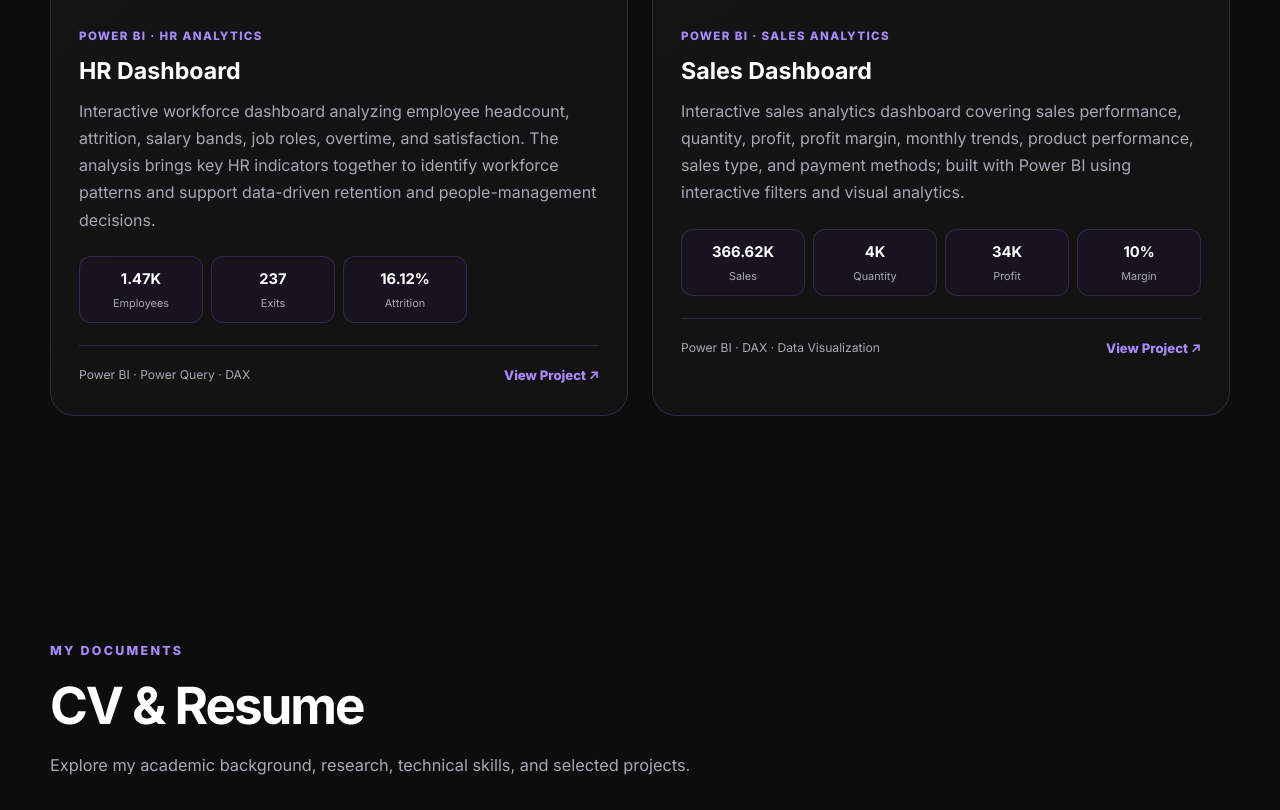
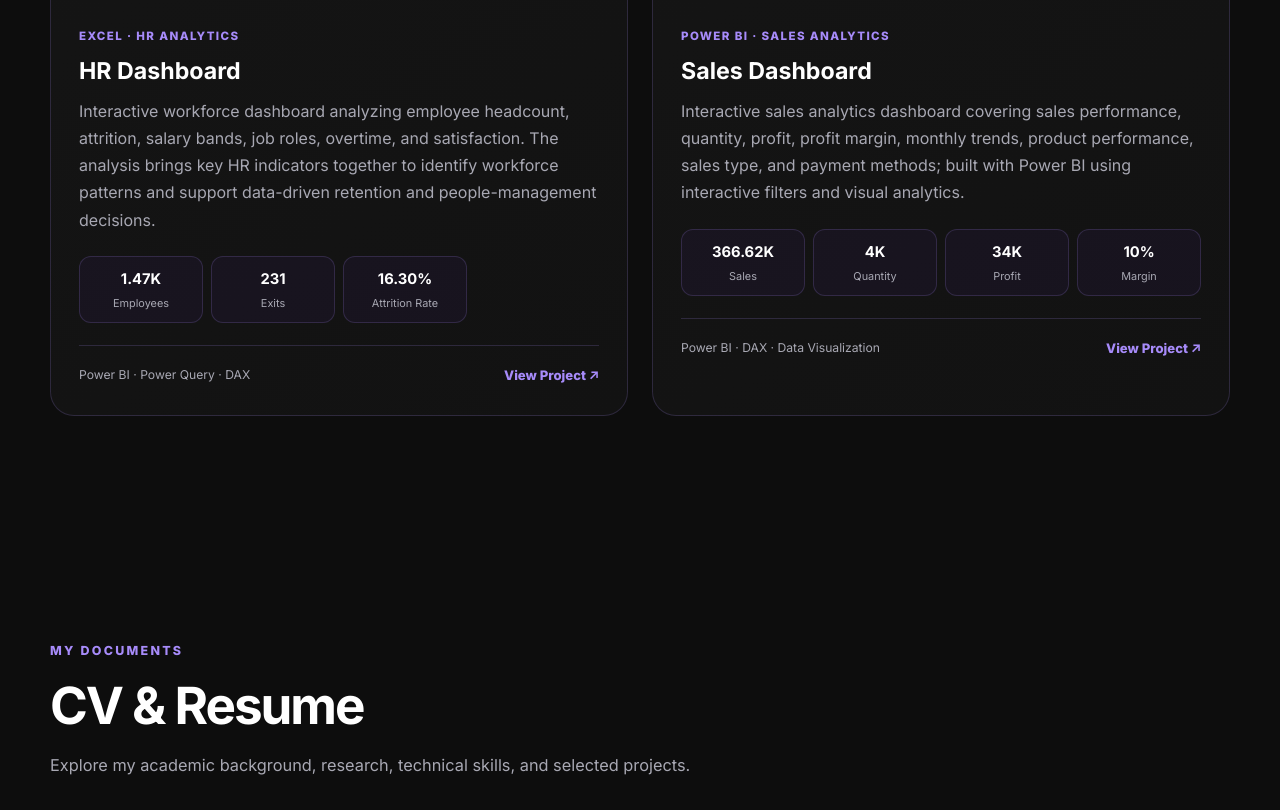
Before and after one commit to JagannathSTAT/Portfolio, a plain HTML site: page index.html in a window 1280 px wide. Shown: the part 5737-6547 px from the top of the page. Drawn offline with Linux system fonts and the light colour scheme; no server answers.

Commit message:
Update index.html

```diff
--- a/index.html
+++ b/index.html
@@ -869,7 +869,7 @@
               >
             </div>
             <div class="work-content">
-              <div class="work-meta">Power BI · HR Analytics</div>
+              <div class="work-meta"> Excel · HR Analytics</div>
               <h3>HR Dashboard</h3>
               <p>
                 Interactive workforce dashboard analyzing employee headcount, attrition, salary bands,
@@ -878,8 +878,8 @@
               </p>
               <div class="work-stats">
                 <div class="work-stat"><strong>1.47K</strong>Employees</div>
-                <div class="work-stat"><strong>237</strong>Exits</div>
-                <div class="work-stat"><strong>16.12%</strong>Attrition</div>
+                <div class="work-stat"><strong>231</strong>Exits</div>
+                <div class="work-stat"><strong>16.30%</strong>Attrition Rate</div>
               </div>
               <div class="work-footer">
                 <span class="work-tools">Power BI · Power Query · DAX</span>
```
